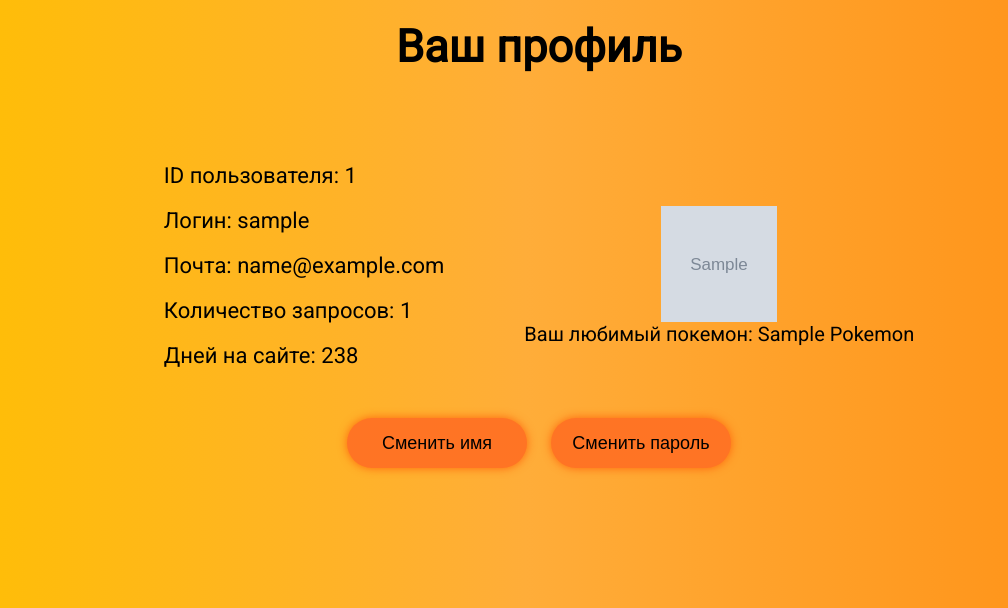
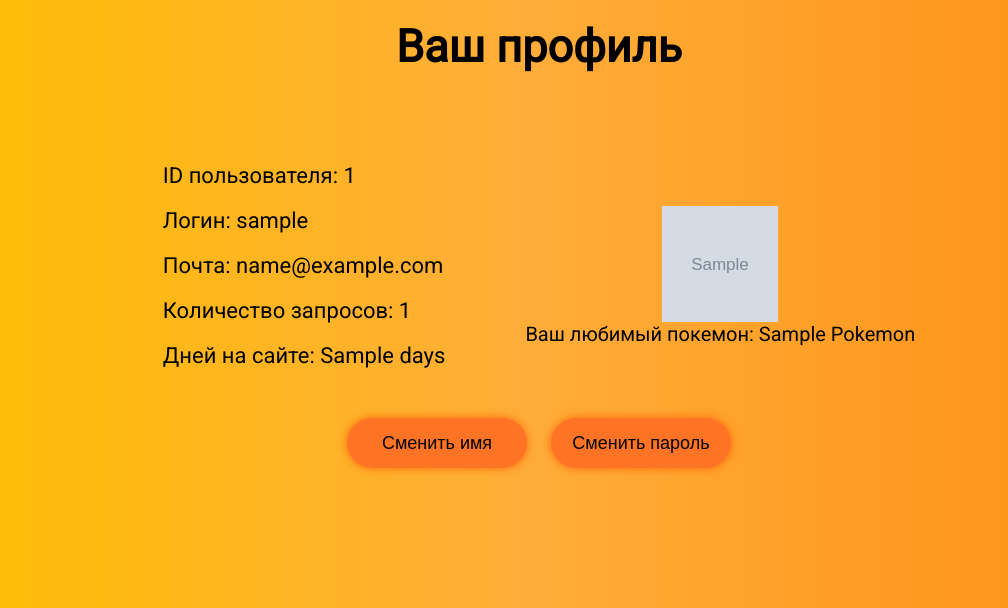
Before and after one commit to daslef/poxey, a Flask app: template templates/profile.html in a window 1280 px wide. Shown: the part 80-688 px from the top of the page, without its empty margins (101-1109 px from the left). Run offline with Flask 2, Linux system fonts and the light colour scheme; the visitor is signed in with stand-in values (Sample User, id 1); tables that the repository leaves empty hold one stand-in row (values such as "Sample post"); the template is opened without the code that fills it: most values are stand-ins (such as "Sample title", 1, 10 or a date in 2020); grey boxes marked "Sample" are stand-in pictures.

Commit message:
0.1.9 Show days form registration

```diff
--- a/app.py
+++ b/app.py
@@ -6,7 +6,7 @@ from session_utils import add_pokemon_to_session, remove_pokemon_from_session, r
 from model import *
 from random import randint
 from flask_socketio import SocketIO
-from datetime import datetime
+from datetime import datetime, date
 
 app = create_app()
 app.app_context().push()
@@ -91,6 +91,11 @@ def profile():
     user_history = get_user_history(user._id)
     pokemons_count = {}
 
+    registrered_time = user.registered_on
+    current_time = datetime.date(datetime.today())
+    days = (current_time-registrered_time).days
+
+
     for req in user_history:
         if req.pokemon_name not in pokemons_count.keys():
             pokemons_count.update({req.pokemon_name: 1})
@@ -110,7 +115,8 @@ def profile():
         "email": user.email,
         "count": len(user_history),
         "pokemon": popular_pokemon,
-        "img": popular_img
+        "img": popular_img,
+        "days": days
     }
     if get_user_by_name(session["username"]).is_admin:
         return render_template("profile.html", user_data=user_data, admin=True)
--- a/templates/profile.html
+++ b/templates/profile.html
@@ -33,7 +33,7 @@
                 <p>Логин: {{user_data['username']}}</p>
                 <p>Почта: {{user_data['email']}}</p>
                 <p>Количество запросов: {{user_data['count']}}</p>
-                <p>Дней на сайте: 238</p>
+                <p>Дней на сайте: {{user_data['days']}}</p>
             </div>
             <div class="profile-content__favor">
                 {% if user_data['pokemon'] %}
```
